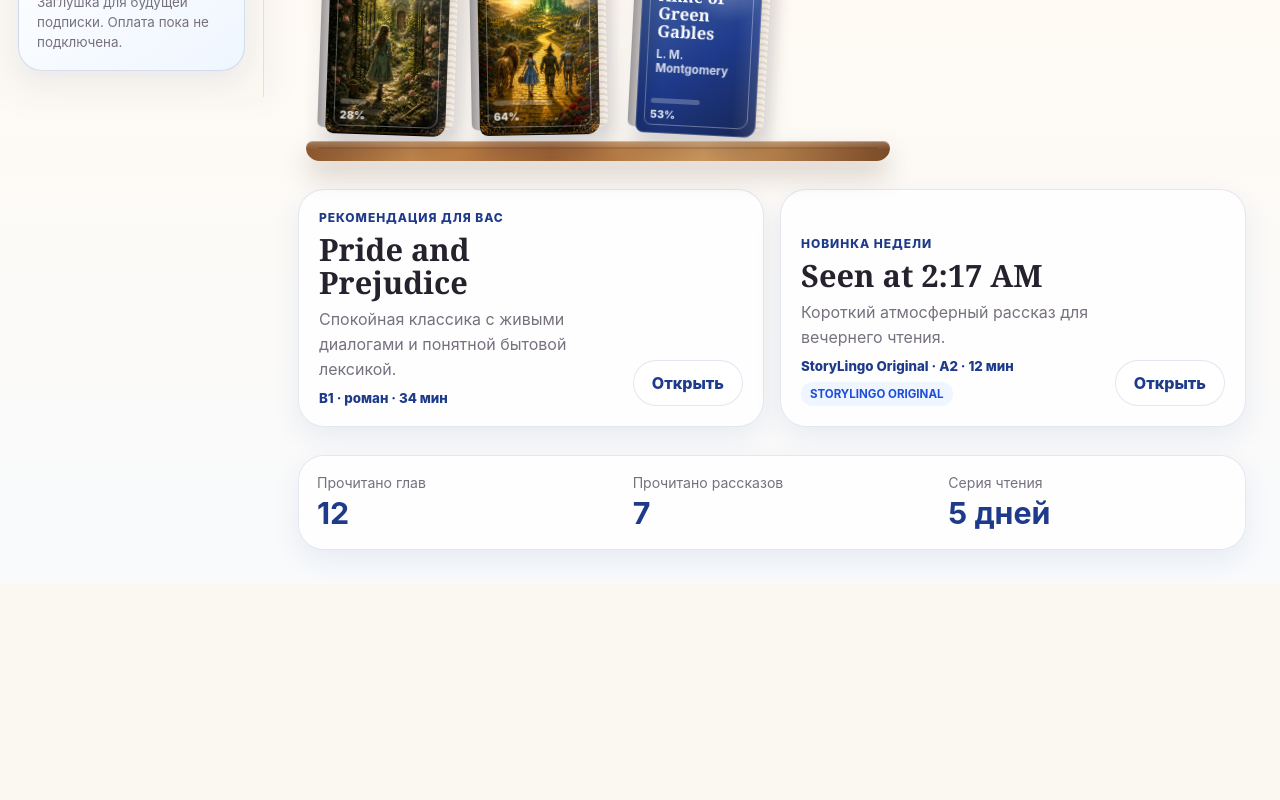
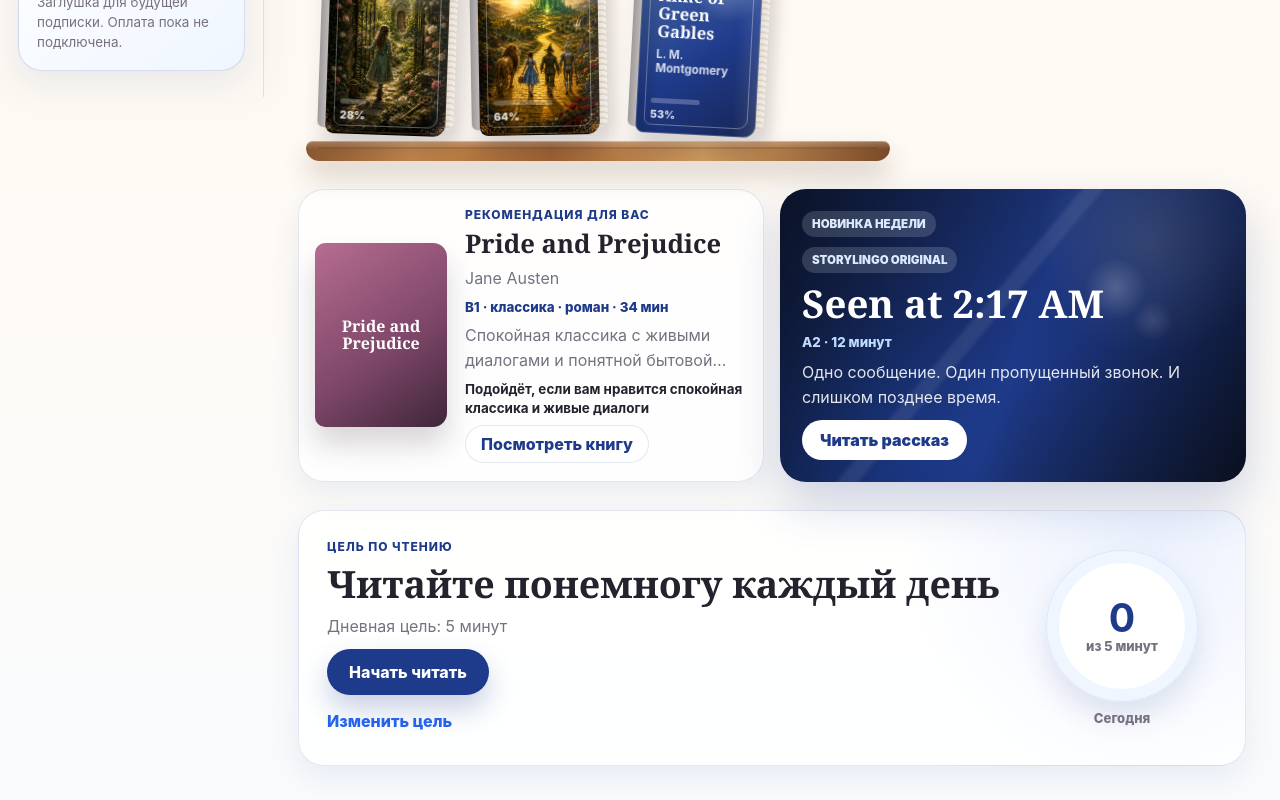
Before and after one commit to voichikpolina88-design/english-stories, a React (Vite) app: page / in a window 1280 px wide. Shown: the part 703-1503 px from the top of the page. Before the commit the page ends 1287 px from the top, so only its background shows below. Built offline with nearby package versions, Linux system fonts and the light colour scheme.

Commit message:
feat: refresh home lower sections

```diff
--- a/src/App.tsx
+++ b/src/App.tsx
@@ -373,30 +373,22 @@ function HomePage({
       </ShelfSection>
 
       <section className="home-feature-grid">
-        <FeatureCard
-          title="Рекомендация для вас"
+        <RecommendationCard
           book={recommendationBook}
-          description="Спокойная классика с живыми диалогами и понятной бытовой лексикой."
-          badge="B1 · роман · 34 мин"
-          action="Открыть"
           onOpen={onOpenBook}
         />
-        <FeatureCard
-          title="Новинка недели"
+        <WeeklyNewCard
           book={weeklyNewBook}
-          description="Короткий атмосферный рассказ для вечернего чтения."
-          badge="StoryLingo Original · A2 · 12 мин"
-          action="Открыть"
           onOpen={onOpenBook}
-          original
         />
       </section>
 
-      <section className="home-progress-panel">
-        <ProgressMetric label="Прочитано глав" value="12" />
-        <ProgressMetric label="Прочитано рассказов" value="7" />
-        <ProgressMetric label="Серия чтения" value="5 дней" />
-      </section>
+      <ReadingGoalCard
+        dailyGoalMinutes={5}
+        todayReadingMinutes={0}
+        onChangeGoal={() => undefined}
+        onStartReading={() => onOpenBook(homeContinueBook.id)}
+      />
     </main>
   );
 }
@@ -428,43 +420,76 @@ function HomeContinuePanel({
   );
 }
 
-function FeatureCard({
-  title,
+function RecommendationCard({
   book,
-  description,
-  badge,
-  action,
-  original = false,
   onOpen,
 }: {
-  title: string;
   book: HomeShelfBook;
-  description: string;
-  badge: string;
-  action: string;
-  original?: boolean;
   onOpen: (bookId: string) => void;
 }) {
   return (
-    <article className="home-feature-card">
-      <div>
-        <span className="eyebrow">{title}</span>
+    <article className="recommendation-card">
+      <div className={`recommendation-cover cover-${book.coverStyle}`} aria-hidden="true">
+        <span>{book.title}</span>
+      </div>
+      <div className="recommendation-copy">
+        <span className="eyebrow">Рекомендация для вас</span>
         <h3>{book.title}</h3>
-        <p>{description}</p>
-        <small>{badge}</small>
-        {original ? <strong>StoryLingo Original</strong> : null}
+        <p>{book.author}</p>
+        <small>B1 · классика · роман · {book.readingTime}</small>
+        <p className="feature-description">Спокойная классика с живыми диалогами и понятной бытовой лексикой.</p>
+        <span className="recommendation-note">Подойдёт, если вам нравится спокойная классика и живые диалоги</span>
+        <button className="secondary-button" type="button" onClick={() => onOpen(book.id)}>Посмотреть книгу</button>
       </div>
-      <button className="secondary-button" type="button" onClick={() => onOpen(book.id)}>{action}</button>
     </article>
   );
 }
 
-function ProgressMetric({ label, value }: { label: string; value: string }) {
+function WeeklyNewCard({ book, onOpen }: { book: HomeShelfBook; onOpen: (bookId: string) => void }) {
   return (
-    <article>
-      <span>{label}</span>
-      <strong>{value}</strong>
+    <article className="weekly-new-card">
+      <div className="weekly-new-overlay">
+        <span className="weekly-kicker">Новинка недели</span>
+        <span>StoryLingo Original</span>
+        <h3>{book.title}</h3>
+        <small>A2 · 12 минут</small>
+        <p>Одно сообщение. Один пропущенный звонок. И слишком позднее время.</p>
+        <button className="weekly-new-button" type="button" onClick={() => onOpen(book.id)}>Читать рассказ</button>
+      </div>
     </article>
+  );
+}
+
+function ReadingGoalCard({
+  dailyGoalMinutes,
+  todayReadingMinutes,
+  onChangeGoal,
+  onStartReading,
+}: {
+  dailyGoalMinutes: number;
+  todayReadingMinutes: number;
+  onChangeGoal: () => void;
+  onStartReading: () => void;
+}) {
+  const progressValue = dailyGoalMinutes > 0 ? Math.min(100, Math.round((todayReadingMinutes / dailyGoalMinutes) * 100)) : 0;
+
+  return (
+    <section className="reading-goal-card">
+      <div className="reading-goal-copy">
+        <span className="eyebrow">Цель по чтению</span>
+        <h2>Читайте понемногу каждый день</h2>
+        <p>Дневная цель: {dailyGoalMinutes} минут</p>
+        <button className="primary-button" type="button" onClick={onStartReading}>Начать читать</button>
+        <button className="goal-link" type="button" onClick={onChangeGoal}>Изменить цель</button>
+      </div>
+      <div className="reading-goal-meter" style={{ "--goal-progress": `${progressValue}%` } as CSSProperties}>
+        <div className="goal-ring" aria-label={`${todayReadingMinutes} из ${dailyGoalMinutes} минут`}>
+          <strong>{todayReadingMinutes}</strong>
+          <span>из {dailyGoalMinutes} минут</span>
+        </div>
+        <small>Сегодня</small>
+      </div>
+    </section>
   );
 }
 
--- a/src/styles.css
+++ b/src/styles.css
@@ -273,8 +273,8 @@ p {
 }
 
 .home-continue-panel,
-.home-feature-card,
-.home-progress-panel,
+.recommendation-card,
+.reading-goal-card,
 .library-header,
 .library-controls {
   border: 1px solid var(--line);
@@ -307,7 +307,9 @@ p {
 }
 
 .home-continue-copy h2,
-.home-feature-card h3,
+.recommendation-card h3,
+.weekly-new-card h3,
+.reading-goal-card h2,
 .library-header h1 {
   color: var(--ink);
   font-family: Georgia, "Times New Roman", serif;
@@ -321,14 +323,16 @@ p {
 }
 
 .home-continue-copy p,
-.home-feature-card p,
+.recommendation-card p,
+.weekly-new-card p,
+.reading-goal-card p,
 .library-header p {
   color: var(--muted);
   line-height: 1.55;
 }
 
 .home-continue-copy > span:not(.eyebrow),
-.home-feature-card small {
+.recommendation-card small {
   color: var(--purple);
   font-weight: 780;
 }
@@ -347,55 +351,204 @@ p {
   gap: 16px;
 }
 
-.home-feature-card {
-  display: grid;
-  grid-template-columns: minmax(0, 1fr) auto;
-  gap: 16px;
-  align-items: end;
-  padding: 20px;
-}
-
-.home-feature-card > div {
+.recommendation-card {
+  display: grid;
+  grid-template-columns: 132px minmax(0, 1fr);
+  gap: 18px;
+  align-items: center;
+  padding: 16px;
+}
+
+.recommendation-cover {
+  display: grid;
+  min-height: 184px;
+  place-items: center;
+  overflow: hidden;
+  border-radius: 10px 14px 14px 10px;
+  color: #fff;
+  box-shadow: 0 18px 28px rgba(37, 33, 45, 0.18);
+}
+
+.recommendation-cover span {
+  display: -webkit-box;
+  max-width: 100%;
+  padding: 16px;
+  overflow: hidden;
+  font-family: Georgia, "Times New Roman", serif;
+  font-size: 1rem;
+  font-weight: 800;
+  line-height: 1.08;
+  text-align: center;
+  -webkit-box-orient: vertical;
+  -webkit-line-clamp: 4;
+}
+
+.recommendation-copy {
   display: grid;
   gap: 8px;
-}
-
-.home-feature-card h3 {
-  font-size: clamp(1.4rem, 2.4vw, 2rem);
-}
-
-.home-feature-card strong {
+  min-width: 0;
+  justify-items: start;
+}
+
+.recommendation-card h3 {
+  font-size: clamp(1.28rem, 2vw, 1.75rem);
+}
+
+.feature-description {
+  display: -webkit-box;
+  overflow: hidden;
+  -webkit-box-orient: vertical;
+  -webkit-line-clamp: 2;
+}
+
+.recommendation-note {
+  color: var(--ink);
+  font-size: 0.84rem;
+  font-weight: 720;
+  line-height: 1.38;
+}
+
+.recommendation-card .secondary-button {
+  min-height: 38px;
+  padding: 0 15px;
+}
+
+.weekly-new-card {
+  position: relative;
+  min-height: 258px;
+  overflow: hidden;
+  border-radius: var(--radius-card);
+  background:
+    linear-gradient(110deg, rgba(10, 18, 39, 0.9), rgba(30, 58, 138, 0.58) 52%, rgba(8, 13, 28, 0.78)),
+    radial-gradient(circle at 80% 18%, rgba(255, 239, 187, 0.35), transparent 26%),
+    radial-gradient(circle at 20% 85%, rgba(37, 99, 235, 0.46), transparent 32%),
+    linear-gradient(145deg, #0f172a, #1e3a8a 58%, #111827);
+  box-shadow: 0 22px 48px rgba(30, 58, 138, 0.2);
+}
+
+.weekly-new-card::before {
+  content: "";
+  position: absolute;
+  inset: 0;
+  background:
+    radial-gradient(circle at 72% 34%, rgba(255, 255, 255, 0.2), transparent 8%),
+    radial-gradient(circle at 80% 45%, rgba(255, 255, 255, 0.12), transparent 5%),
+    linear-gradient(130deg, transparent 0 42%, rgba(255, 255, 255, 0.08) 43% 45%, transparent 46%);
+  pointer-events: none;
+}
+
+.weekly-new-overlay {
+  position: relative;
+  z-index: 1;
+  display: grid;
+  align-content: end;
+  justify-items: start;
+  gap: 10px;
+  min-height: 258px;
+  padding: 22px;
+  color: #fff;
+}
+
+.weekly-new-overlay > span {
   width: fit-content;
-  padding: 5px 9px;
+  padding: 6px 10px;
   border-radius: 999px;
-  background: var(--purple-soft);
-  color: var(--purple-dark);
+  background: rgba(239, 246, 255, 0.16);
+  color: #dbeafe;
   font-size: 0.72rem;
+  font-weight: 900;
   text-transform: uppercase;
 }
 
-.home-progress-panel {
-  display: grid;
-  grid-template-columns: repeat(3, minmax(0, 1fr));
-  gap: 1px;
-  overflow: hidden;
-}
-
-.home-progress-panel article {
-  display: grid;
-  gap: 4px;
-  padding: 18px;
-  background: rgba(255, 255, 255, 0.58);
-}
-
-.home-progress-panel span {
+.weekly-new-card h3 {
+  color: #fff;
+  font-size: clamp(1.7rem, 3vw, 2.45rem);
+}
+
+.weekly-new-card small {
+  color: #bfdbfe;
+  font-weight: 840;
+}
+
+.weekly-new-card p {
+  max-width: 430px;
+  color: rgba(255, 255, 255, 0.88);
+}
+
+.weekly-new-button {
+  min-height: 40px;
+  padding: 0 18px;
+  border: 0;
+  border-radius: 999px;
+  background: #fff;
+  color: var(--purple);
+  font-weight: 860;
+}
+
+.reading-goal-card {
+  display: grid;
+  grid-template-columns: minmax(0, 1fr) 190px;
+  gap: 22px;
+  align-items: center;
+  padding: clamp(18px, 3vw, 28px);
+  background:
+    radial-gradient(circle at 90% 12%, rgba(37, 99, 235, 0.09), transparent 28%),
+    rgba(255, 255, 255, 0.86);
+}
+
+.reading-goal-copy {
+  display: grid;
+  justify-items: start;
+  gap: 10px;
+}
+
+.reading-goal-card h2 {
+  font-size: clamp(1.55rem, 3vw, 2.35rem);
+}
+
+.reading-goal-card p {
   color: var(--muted);
-  font-size: 0.88rem;
-}
-
-.home-progress-panel strong {
+}
+
+.goal-link {
+  min-height: 32px;
+  padding: 0;
+  border: 0;
+  background: transparent;
+  color: var(--accent-link);
+  font-weight: 820;
+}
+
+.reading-goal-meter {
+  display: grid;
+  justify-items: center;
+  gap: 8px;
+}
+
+.goal-ring {
+  display: grid;
+  width: 152px;
+  aspect-ratio: 1;
+  place-items: center;
+  align-content: center;
+  border-radius: 50%;
+  background:
+    radial-gradient(circle at center, #fff 0 58%, transparent 59%),
+    conic-gradient(var(--purple) var(--goal-progress), var(--purple-soft) 0);
+  box-shadow: inset 0 0 0 1px rgba(30, 58, 138, 0.08), 0 16px 28px rgba(30, 58, 138, 0.12);
+}
+
+.goal-ring strong {
   color: var(--purple);
-  font-size: clamp(1.3rem, 2.5vw, 1.9rem);
+  font-size: 2.45rem;
+  line-height: 1;
+}
+
+.goal-ring span,
+.reading-goal-meter small {
+  color: var(--muted);
+  font-size: 0.82rem;
+  font-weight: 760;
 }
 
 .home-decor {
@@ -1379,6 +1532,25 @@ blockquote {
   line-height: 1.55;
 }
 
+@media (max-width: 1100px) and (min-width: 769px) {
+  .home-feature-grid {
+    grid-template-columns: 1fr;
+  }
+
+  .recommendation-card {
+    grid-template-columns: 150px minmax(0, 1fr);
+  }
+
+  .recommendation-cover {
+    min-height: 202px;
+  }
+
+  .weekly-new-card,
+  .weekly-new-overlay {
+    min-height: 238px;
+  }
+}
+
 @media (max-width: 1080px) {
   .continue-grid,
   .story-grid,
@@ -1577,19 +1749,88 @@ blockquote {
     font-size: 0.86rem;
   }
 
-  .home-feature-card {
+  .recommendation-card {
+    grid-template-columns: minmax(96px, 34%) minmax(0, 1fr);
+    gap: 12px;
+    padding: 12px;
+    border-radius: 22px;
+  }
+
+  .recommendation-cover {
+    min-height: 156px;
+  }
+
+  .recommendation-cover span {
+    font-size: 0.82rem;
+    -webkit-line-clamp: 5;
+  }
+
+  .recommendation-copy {
+    gap: 6px;
+  }
+
+  .recommendation-card h3 {
+    font-size: 1.08rem;
+    line-height: 1.12;
+  }
+
+  .recommendation-copy p,
+  .recommendation-copy small,
+  .recommendation-note {
+    font-size: 0.76rem;
+  }
+
+  .recommendation-card .secondary-button {
+    min-height: 36px;
+    padding: 0 12px;
+    font-size: 0.78rem;
+  }
+
+  .weekly-new-card {
+    min-height: 230px;
+    border-radius: 22px;
+  }
+
+  .weekly-new-overlay {
+    min-height: 230px;
+    padding: 18px;
+  }
+
+  .weekly-new-card h3 {
+    font-size: 1.75rem;
+  }
+
+  .weekly-new-card p {
+    font-size: 0.88rem;
+  }
+
+  .reading-goal-card {
     grid-template-columns: 1fr;
-    gap: 14px;
+    gap: 16px;
     padding: 16px;
     border-radius: 22px;
   }
 
-  .home-progress-panel {
-    grid-template-columns: 1fr;
-  }
-
-  .home-progress-panel article {
-    padding: 14px 16px;
+  .reading-goal-copy {
+    gap: 8px;
+  }
+
+  .reading-goal-card h2 {
+    font-size: 1.5rem;
+  }
+
+  .reading-goal-meter {
+    justify-self: start;
+    grid-template-columns: auto minmax(0, 1fr);
+    align-items: center;
+  }
+
+  .goal-ring {
+    width: 118px;
+  }
+
+  .goal-ring strong {
+    font-size: 2rem;
   }
 
   .shelf-section {
```
